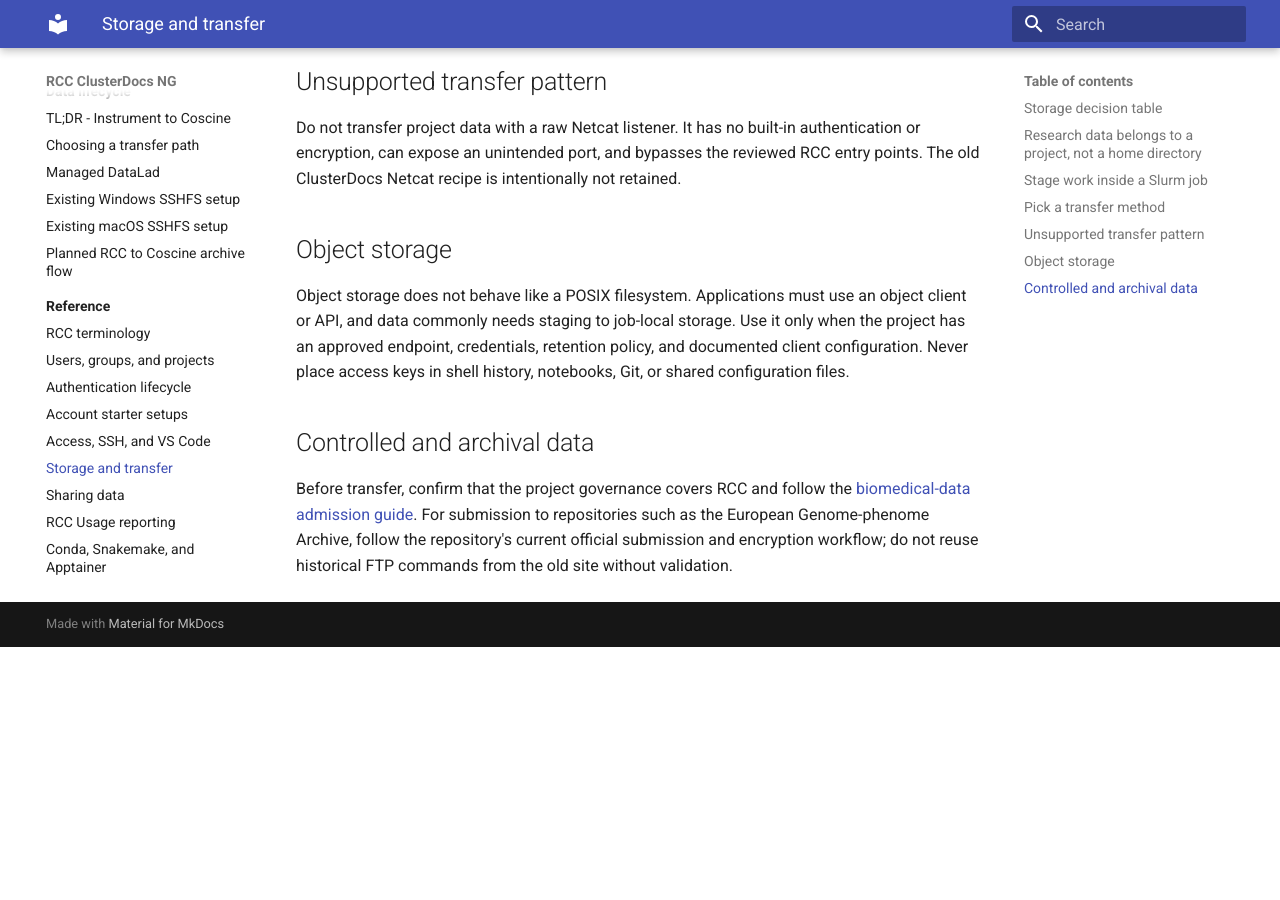
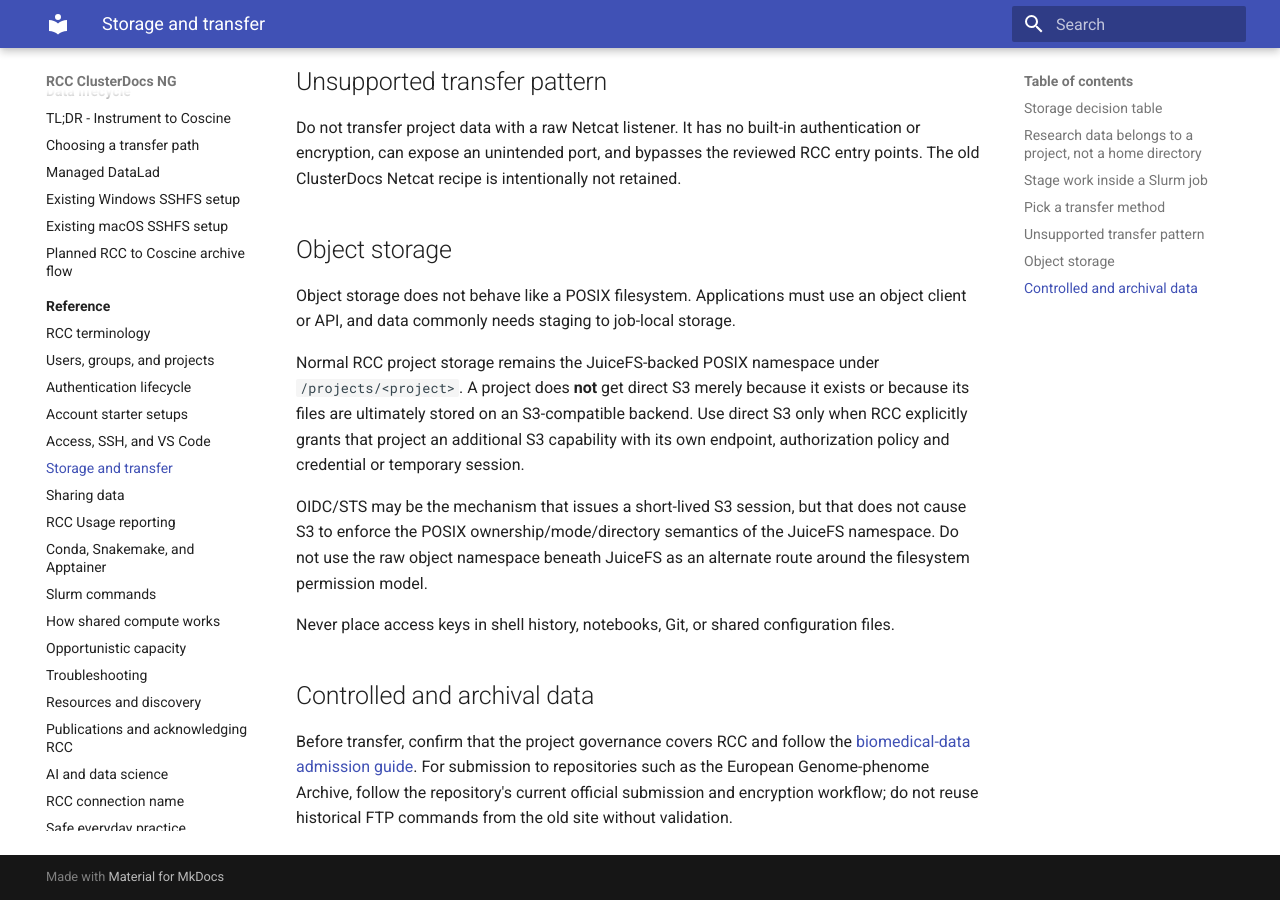
Before and after one commit to IKIM-Essen/ClusterDocs, an MkDocs documentation site: the page built from docs/reference/storage-transfer.md, in a window 1280 px wide and 900 px high, scrolled down 2683 px. Built offline with MkDocs 1.6.1 and Material for MkDocs 9.7.7, drawn with Linux system fonts in a browser that asks for light colours; before the commit the page ends 3330 px from its top, so only the background shows below that.

Commit message:
docs: define direct S3 as an additional project capability

```diff
--- a/docs/reference/storage-transfer.md
+++ b/docs/reference/storage-transfer.md
@@ -120,9 +120,21 @@
 
 Object storage does not behave like a POSIX filesystem. Applications must use
 an object client or API, and data commonly needs staging to job-local storage.
-Use it only when the project has an approved endpoint, credentials, retention
-policy, and documented client configuration. Never place access keys in shell
-history, notebooks, Git, or shared configuration files.
+
+Normal RCC project storage remains the JuiceFS-backed POSIX namespace under
+`/projects/<project>`. A project does **not** get direct S3 merely because it
+exists or because its files are ultimately stored on an S3-compatible backend.
+Use direct S3 only when RCC explicitly grants that project an additional S3
+capability with its own endpoint, authorization policy and credential or
+temporary session.
+
+OIDC/STS may be the mechanism that issues a short-lived S3 session, but that
+does not cause S3 to enforce the POSIX ownership/mode/directory semantics of the
+JuiceFS namespace. Do not use the raw object namespace beneath JuiceFS as an
+alternate route around the filesystem permission model.
+
+Never place access keys in shell history, notebooks, Git, or shared
+configuration files.
 
 ## Controlled and archival data
 
```
